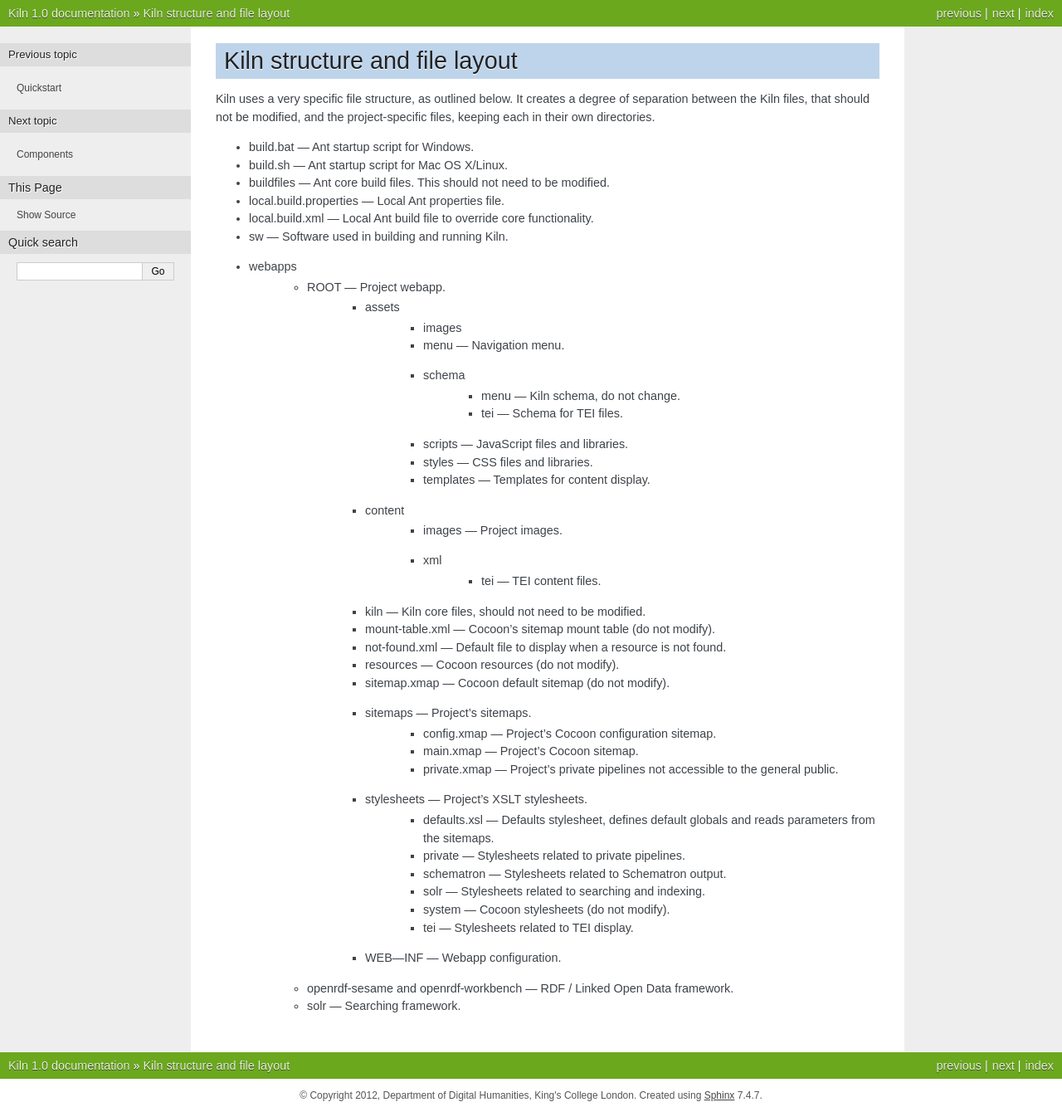
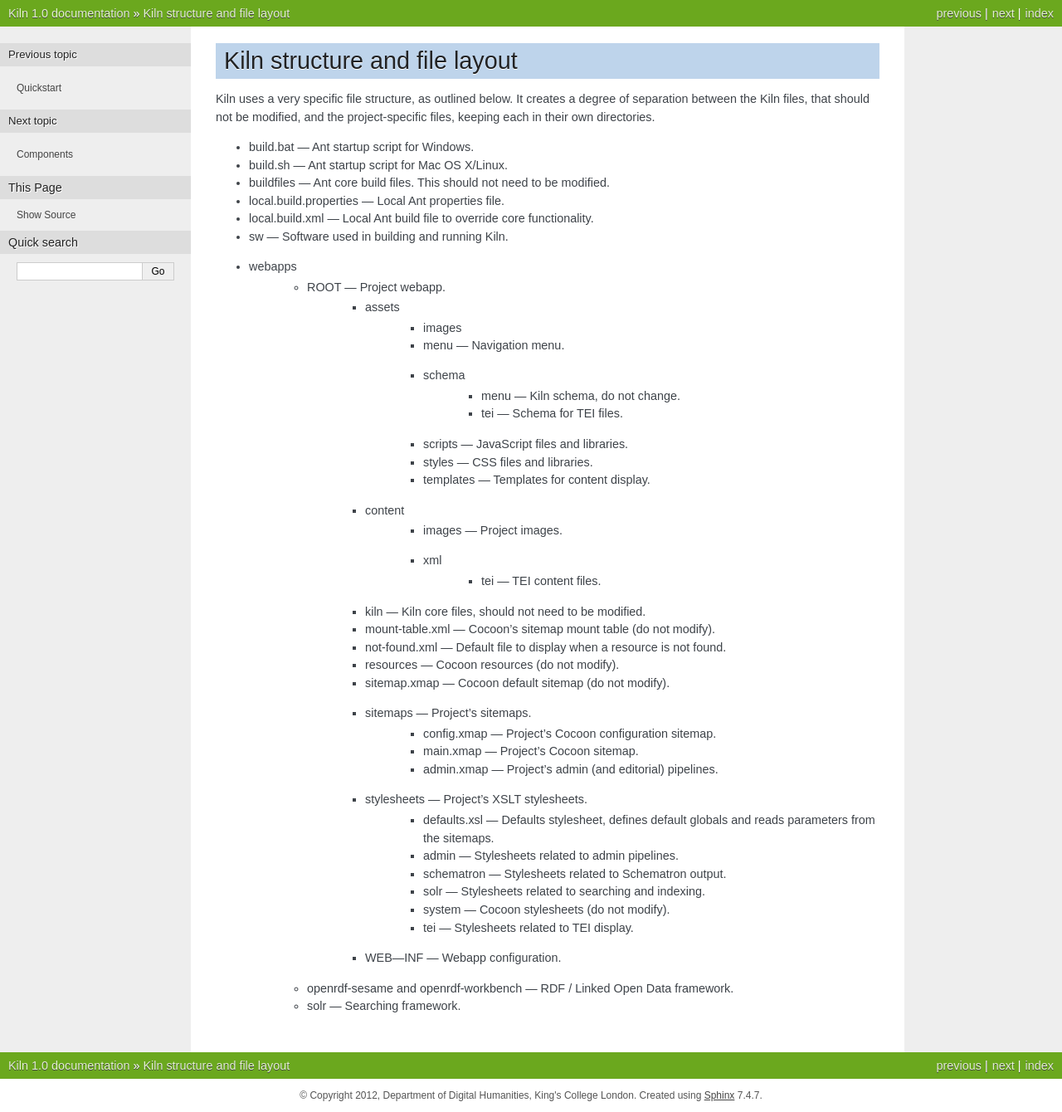
Before and after one commit to kcl-ddh/kiln, a Sphinx documentation site: the page built from docs/source/structure.rst, in a window 1280 px wide. Shown: the whole page at 83% size. Built offline with Sphinx 7.4.7, drawn with Linux system fonts in a browser that asks for light colours.

Commit message:
Renamed 'private' section of Kiln to 'admin'. Fixes WS-43.

```diff
--- a/docs/source/admin.rst
+++ b/docs/source/admin.rst
@@ -3,12 +3,12 @@
 Kiln's admin and editorial area
 ===============================
 
-Kiln provides a URL space, under ``/private/``, for administrative and
+Kiln provides a URL space, under ``/admin/``, for administrative and
 editorial tasks and resources. These may include indexing documents
 into the Solr search engine, generating OAI-PMH records, and
 creating and harvesting RDF triples into Sesame.
 
-``sitemaps/private.xmap`` specifies the applicable pipelines.
+``sitemaps/admin.xmap`` specifies the applicable pipelines.
 
 
 Adding authentication
--- a/docs/source/quickstart.rst
+++ b/docs/source/quickstart.rst
@@ -25,7 +25,7 @@
 XSLT, allowing for templates to be redefined for the project.
 
 URL scheme: ``_internal`` for internal-to-Cocoon Kiln URLs,
-``private`` for viewable but not public local material, ``internal``
+``admin`` for viewable but not public local material, ``internal``
 for local internal-to-Cocoon URLs.
 
 The directory :ref:`structure <structure>` makes explicit the division between
--- a/docs/source/schematron.rst
+++ b/docs/source/schematron.rst
@@ -12,7 +12,7 @@
 should be run, use ``#ALL`` as the value. The third parameter is the
 path to the XML file to be validated, relative to ``content/xml/``.
 
-``sitemaps/private.xmap#local-schematron`` contains an example match
+``sitemaps/admin.xmap#local-schematron`` contains an example match
 that is meant to automatically extract the schema from the project's
 encoding guidelines embedded in an ODD file. This functionality is not
 currently available.
--- a/docs/source/searching.rst
+++ b/docs/source/searching.rst
@@ -41,7 +41,7 @@
 ``stylesheets/solr/tei-to-solr.xsl``. Other XSLT for indexing non-TEI
 documents may also be written; the Cocoon matches for these should
 follow the pattern of the TEI indexing match (in
-``private.xmap#local-solr``).
+``solr.xmap#local-solr``).
 
 Kiln also includes an XSLT,
 ``kiln/stylehssets/solr/generate-query.xsl``, for adding XInclude
--- a/docs/source/structure.rst
+++ b/docs/source/structure.rst
@@ -36,12 +36,11 @@
         * sitemaps — Project's sitemaps.
             * config.xmap — Project's Cocoon configuration sitemap.
             * main.xmap — Project's Cocoon sitemap.
-            * private.xmap — Project's private pipelines not accessible to the
-              general public.
+            * admin.xmap — Project's admin (and editorial) pipelines.
         * stylesheets — Project's XSLT stylesheets.
             * defaults.xsl — Defaults stylesheet, defines default globals and
               reads parameters from the sitemaps.
-            * private — Stylesheets related to private pipelines.
+            * admin — Stylesheets related to admin pipelines.
             * schematron — Stylesheets related to Schematron output.
             * solr — Stylesheets related to searching and indexing.
             * system — Cocoon stylesheets (do not modify).
```
Also changed, not shown: 19 other files.
